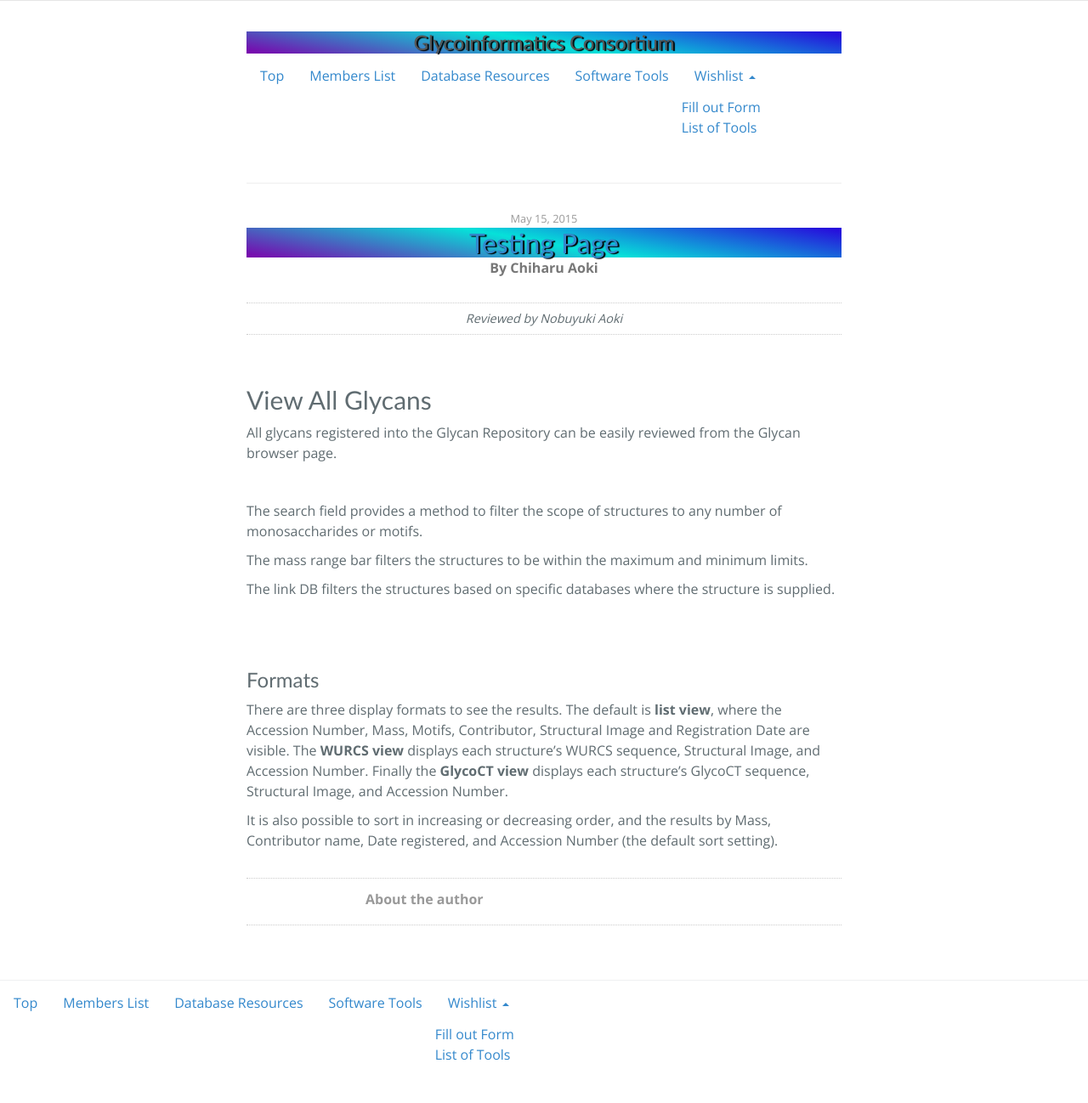
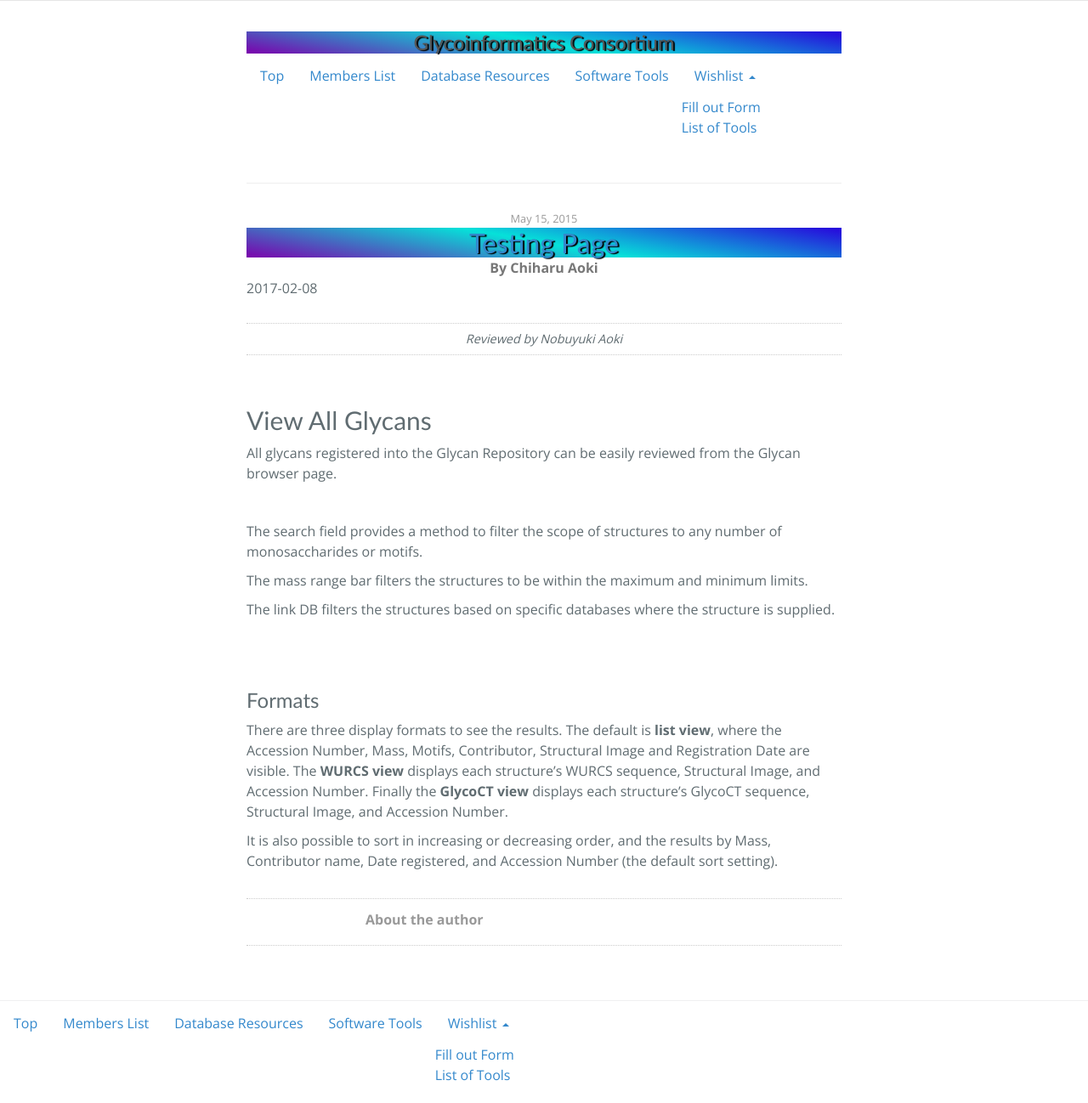
Before and after one commit to AokiCE/testglicpage, a Jekyll site: the page built from testing/testing.md, in a window 1280 px wide. Shown: the whole page at 85% size. Built offline with Jekyll 4.4.1, drawn with Linux system fonts in a browser that asks for light colours; nearby versions of some CDN libraries; before the commit the page ends 1274 px from its top, so only the background shows below that.

Commit message:
Update paging.html

```diff
--- a/_layouts/paging.html
+++ b/_layouts/paging.html
@@ -33,6 +33,7 @@
                       {% endfor %}
                 {% endif %}
 				</p>
+				{{ page.last_modified_at }}
 
 				{% assign reviewerCount = page.reviewers | size %}
 				{% if reviewerCount == 0 %}
```
